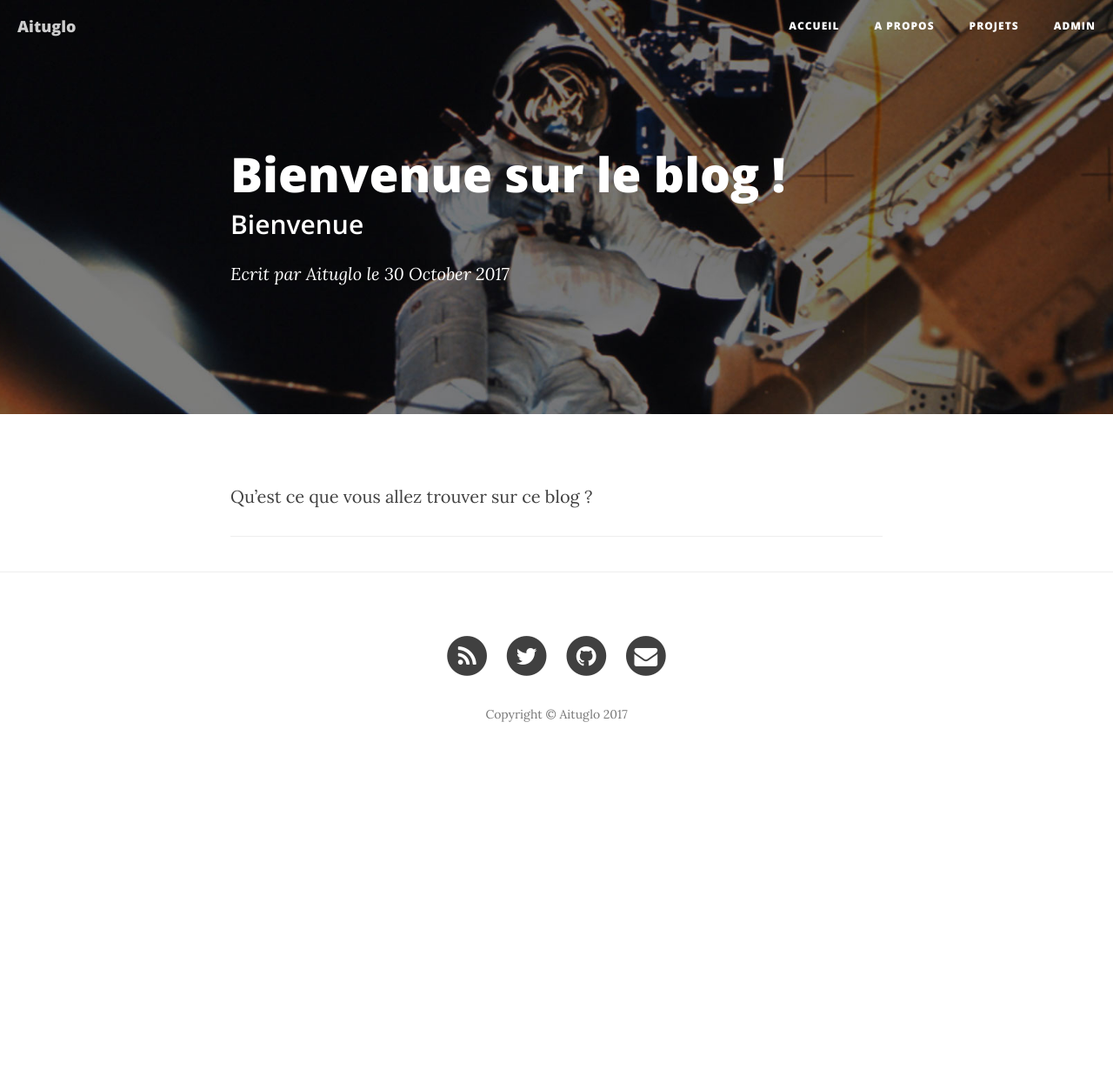
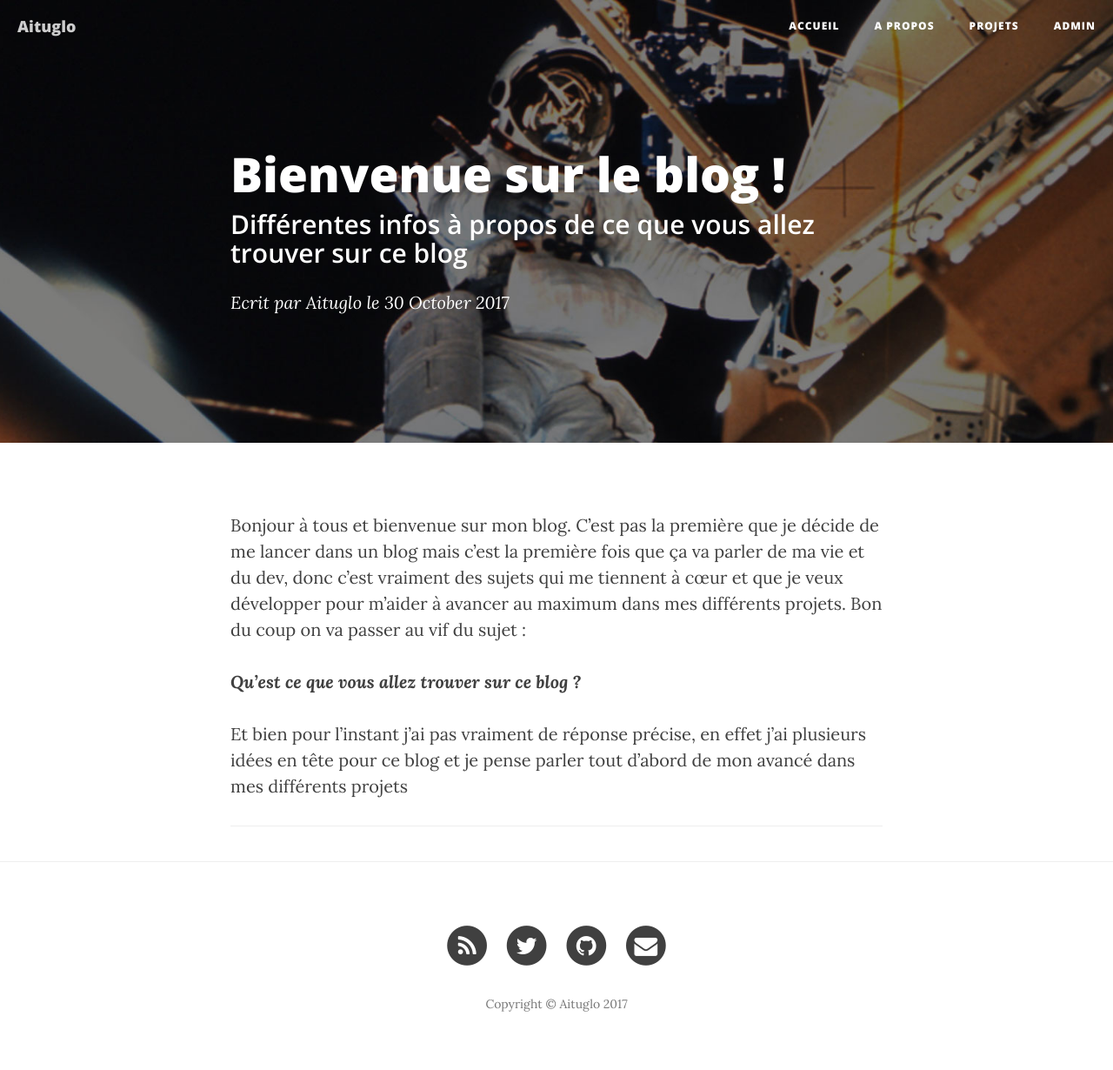
Before and after one commit to Aituglo/aituglo.com, a Jekyll site: the page built from _posts/2017-10-26-g.md, in a window 1280 px wide. Shown: the whole page at 87% size. Built offline with Jekyll 4.4.1, drawn with Linux system fonts in a browser that asks for light colours; nearby versions of some CDN libraries; our own code applies the rules of GitHub Pages for plain Markdown files; before the commit the page ends 900 px from its top, so only the background shows below that.

Commit message:
Update Articles “2017-10-26-g”

```diff
--- a/_posts/2017-10-26-g.md
+++ b/_posts/2017-10-26-g.md
@@ -1,8 +1,12 @@
 ---
 title: Bienvenue sur le blog !
 date: 2017-10-30T23:00:00.000Z
-subtitle: Bienvenue
+subtitle: Différentes infos à propos de ce que vous allez trouver sur ce blog
 author: Aituglo
 header-img: /assets/images/post-bg-03.jpg
 ---
-Qu'est ce que vous allez trouver sur ce blog ?
+Bonjour à tous et bienvenue sur mon blog. C'est pas la première que je décide de me lancer dans un blog mais c'est la première fois que ça va parler de ma vie et du dev, donc c'est vraiment des sujets qui me tiennent à cœur et que je veux développer pour m'aider à avancer au maximum dans mes différents projets. Bon du coup on va passer au vif du sujet :
+
+_**Qu'est ce que vous allez trouver sur ce blog ?**_
+
+Et bien pour l'instant j'ai pas vraiment de réponse précise, en effet j'ai plusieurs idées en tête pour ce blog et je pense parler tout d'abord de mon avancé dans mes différents projets
```
